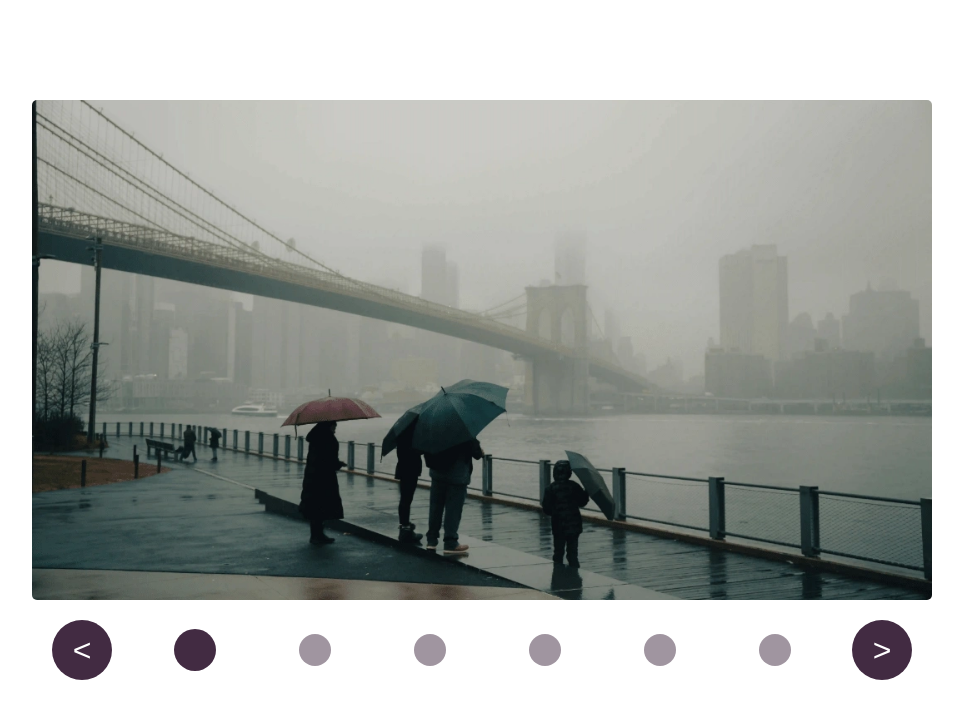
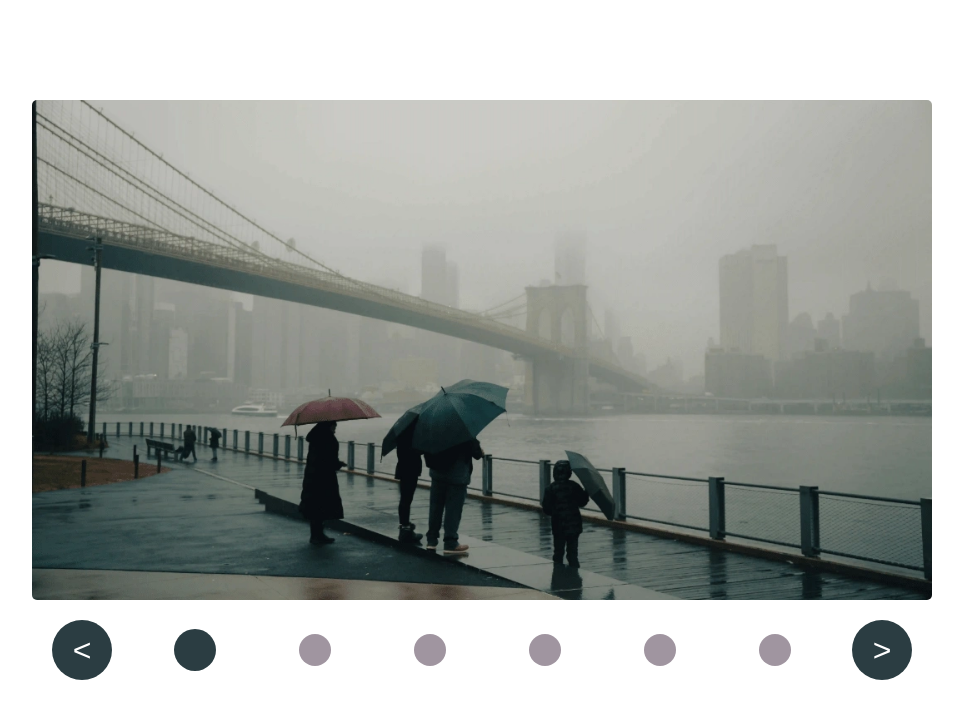
Before and after one commit to plunkydev/image-carousel, a website built with webpack: page src/template.html in a window 1280 px wide. Shown: the whole page, without its empty margins (158-1121 px from the left). Built offline with nearby package versions, Linux system fonts and the light colour scheme.

Commit message:
Actualizacion de estilos

```diff
--- a/src/style.css
+++ b/src/style.css
@@ -1,6 +1,6 @@
 :root {
     --carrusel-width: 900px;
-    --back-ground-color: rgb(66, 43, 66);
+    --back-ground-color: rgb(43, 61, 66);
     --back-ground-color-hover: rgb(66, 43, 66, 0.5);
     --color-text: rgb(255, 255, 255);
     --color-text-hover: rgb(255, 255, 255, 0.5);
@@ -81,6 +81,6 @@ body {
     width: 32px;
     height: 32px;
     border-radius: 50%;
-    background-color: var(--back-ground-color);
-
+    background-color: var(--back-ground-color-hover);
+    cursor: pointer;
 }
```
